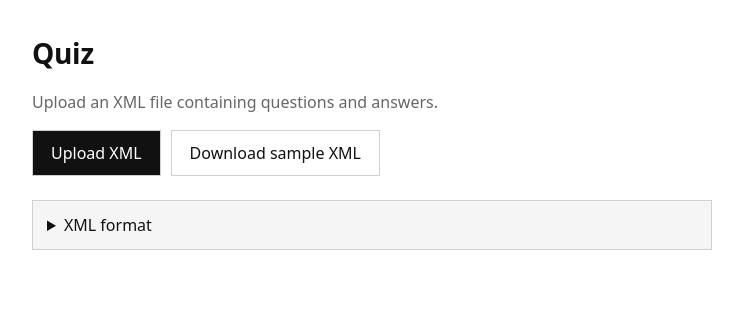
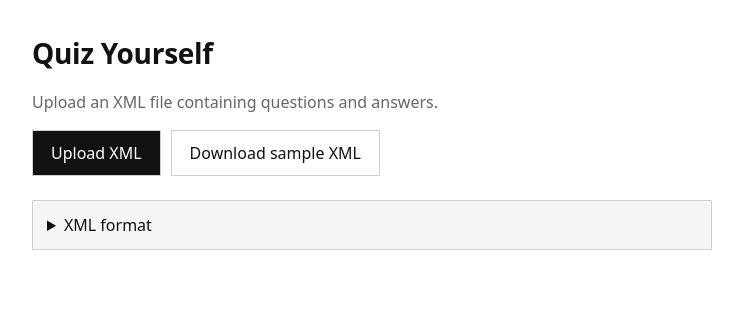
Before and after one commit to fymmmb76w2-alt/QUIZ.ME, a plain HTML site: page index.html in a window 1280 px wide. Shown: the whole page, without its empty margins (268-1011 px from the left). Drawn offline with Linux system fonts and the light colour scheme.

Commit message:
Update index.html

```diff
--- a/index.html
+++ b/index.html
@@ -10,7 +10,7 @@
 <main id="app">
 
   <section id="landing" class="screen active">
-    <h1>Quiz</h1>
+    <h1>Quiz Yourself</h1>
     <p class="muted">Upload an XML file containing questions and answers.</p>
     <div class="row">
       <label for="xmlInput" class="btn">Upload XML</label>
```
